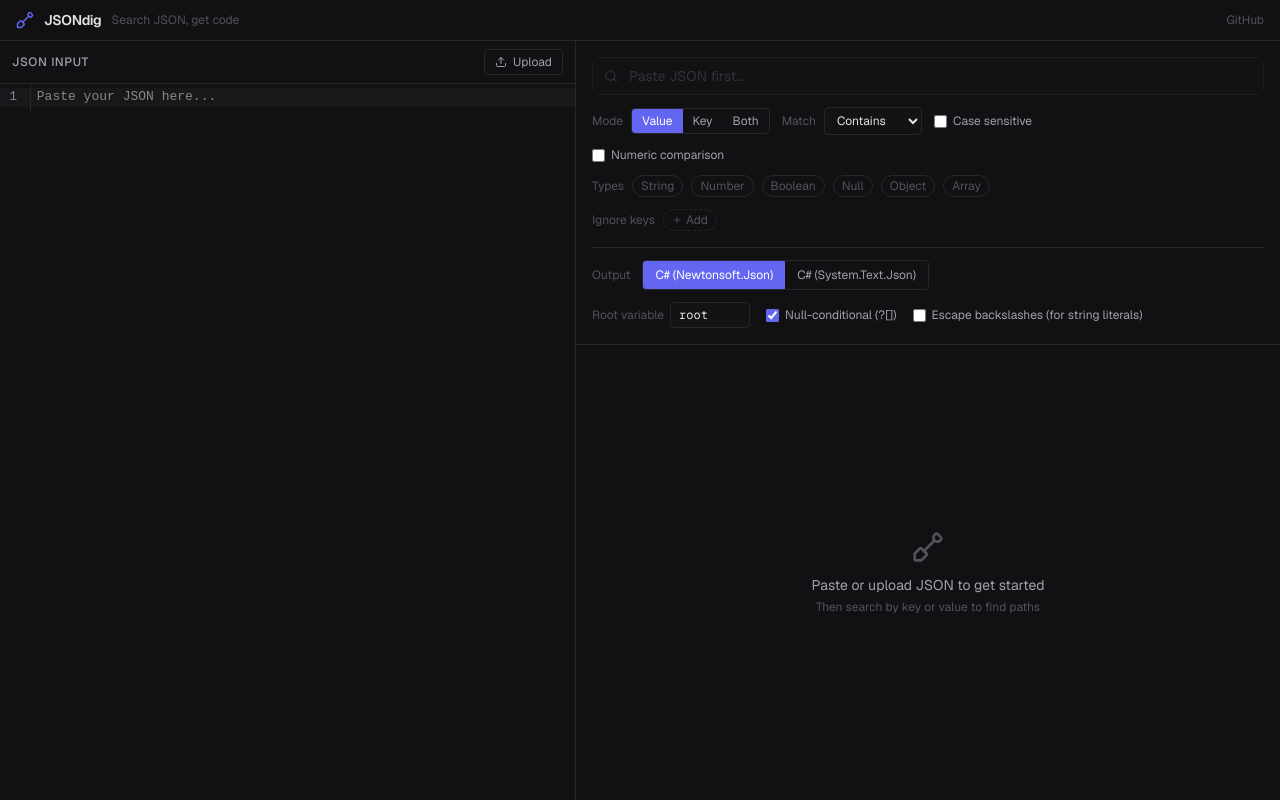
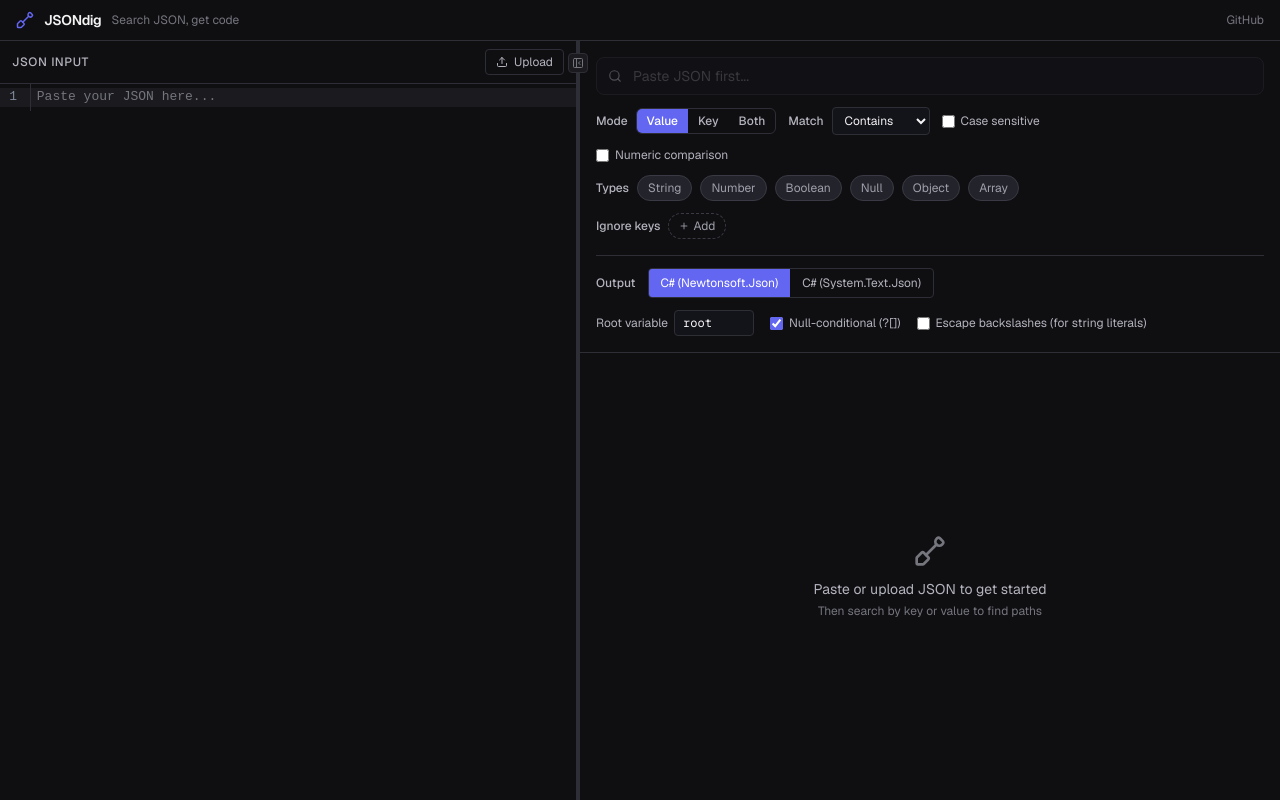
Before and after one commit to biegehydra/json-prober, a Next.js app: page / in a window 1280 px wide. Built offline with nearby package versions, Linux system fonts and the light colour scheme.

Commit message:
Improv UX, colors, add resizable panes

```diff
--- a/src/app/explore/page.tsx
+++ b/src/app/explore/page.tsx
@@ -108,12 +108,13 @@ function ExploreContent() {
           </div>
 
           {/* Beautified JSON output */}
-          <div className="flex-1 min-h-0 relative">
+          <div className="flex-1 min-h-0 overflow-hidden relative">
             {beautified && (
               <div className="absolute top-2 right-4 z-10">
                 <CopyButton text={beautified} />
               </div>
             )}
+            <div className="h-full overflow-auto">
               <CodeMirror
                 value={beautified}
                 extensions={[
@@ -130,6 +131,7 @@ function ExploreContent() {
                 }}
                 readOnly
               />
+            </div>
           </div>
         </div>
       )}
--- a/src/app/globals.css
+++ b/src/app/globals.css
@@ -2,26 +2,30 @@
 
 @theme inline {
   --color-base: #09090b;
-  --color-panel: #111114;
-  --color-surface: #18181b;
-  --color-surface-hover: #1f1f23;
-  --color-input: #131316;
-  --color-border: #27272a;
-  --color-border-hover: #3f3f46;
-  --color-border-focus: #6366f1;
-  --color-text-primary: #e4e4e7;
-  --color-text-secondary: #a1a1aa;
-  --color-text-muted: #52525b;
+  --color-panel: #0f0f12;
+  --color-surface: #1a1a1f;
+  --color-surface-hover: #222228;
+  --color-input: #13131a;
+  --color-border: #2e2e36;
+  --color-border-hover: #4a4a54;
+  --color-border-focus: #818cf8;
+  --color-text-primary: #f4f4f5;
+  --color-text-secondary: #b4b4be;
+  --color-text-muted: #75757e;
   --color-accent: #6366f1;
-  --color-accent-hover: #818cf8;
-  --color-accent-muted: #6366f120;
-  --color-success: #22c55e;
-  --color-error: #ef4444;
-  --color-warning: #eab308;
+  --color-accent-hover: #a5b4fc;
+  --color-accent-muted: #6366f130;
+  --color-accent-subtle: #6366f118;
+  --color-success: #34d399;
+  --color-error: #f87171;
+  --color-warning: #fbbf24;
   --color-key: #93c5fd;
   --color-string: #86efac;
   --color-number: #fde68a;
-  --color-null: #a1a1aa;
+  --color-null: #d4d4d8;
+  --color-chip: #23232b;
+  --color-chip-border: #3a3a44;
+  --color-chip-text: #a0a0ac;
   --font-sans: var(--font-geist-sans);
   --font-mono: var(--font-geist-mono);
 }
@@ -33,11 +37,11 @@ body {
 
 * {
   scrollbar-width: thin;
-  scrollbar-color: var(--color-border) transparent;
+  scrollbar-color: var(--color-border-hover) transparent;
 }
 
 ::selection {
-  background: var(--color-accent-muted);
+  background: #818cf850;
 }
 
 .cm-editor {
@@ -47,7 +51,7 @@ body {
 }
 
 .cm-editor .cm-gutters {
-  background: transparent !important;
+  background: var(--color-panel) !important;
   border-right: 1px solid var(--color-border) !important;
 }
 
@@ -56,10 +60,24 @@ body {
   background: var(--color-surface) !important;
 }
 
-.cm-editor .cm-selectionBackground {
-  background: var(--color-accent-muted) !important;
+.cm-editor .cm-selectionBackground,
+.cm-editor.cm-focused .cm-selectionBackground {
+  background: #818cf840 !important;
 }
 
 .cm-editor.cm-focused {
   outline: none !important;
 }
+
+.cm-editor .cm-placeholder {
+  color: var(--color-text-muted) !important;
+}
+
+/* Resize handle */
+.resize-handle {
+  touch-action: none;
+}
+.resize-handle:hover,
+.resize-handle:active {
+  background: var(--color-accent) !important;
+}
--- a/src/app/page.tsx
+++ b/src/app/page.tsx
@@ -6,13 +6,12 @@ import { JsonEditor } from "@/components/json-input/JsonEditor";
 import { SearchPanel } from "@/components/search/SearchPanel";
 import { SerializerControls } from "@/components/serializer/SerializerControls";
 import { ResultsList } from "@/components/results/ResultsList";
+import { ResizablePanels } from "@/components/shared/ResizablePanels";
 import { parseJson } from "@/lib/parser";
 import { searchJson } from "@/lib/search/engine";
 import { DEFAULT_SEARCH_OPTIONS } from "@/lib/search/types";
 import type { SearchOptions } from "@/lib/search/types";
-import {
-  registerAllPresets,
-} from "@/lib/serializers/presets";
+import { registerAllPresets } from "@/lib/serializers/presets";
 import {
   getAllSerializers,
   getSerializer,
@@ -54,31 +53,7 @@ export default function Home() {
     return searchJson(parseResult.data, searchOptions);
   }, [parseResult, searchOptions]);
 
-  return (
-    <div className="flex flex-col h-full">
-      {/* Header */}
-      <header className="shrink-0 flex items-center justify-between px-4 py-2.5 border-b border-border bg-panel">
-        <div className="flex items-center gap-2.5">
-          <Shovel size={18} className="text-accent" />
-          <h1 className="text-sm font-semibold tracking-tight">JSONdig</h1>
-          <span className="hidden sm:inline text-xs text-text-muted">
-            Search JSON, get code
-          </span>
-        </div>
-        <a
-          href="https://github.com"
-          target="_blank"
-          rel="noopener noreferrer"
-          className="text-xs text-text-muted hover:text-text-secondary transition-colors"
-        >
-          GitHub
-        </a>
-      </header>
-
-      {/* Main content */}
-      <div className="flex-1 min-h-0 flex flex-col lg:flex-row">
-        {/* Left panel — JSON input */}
-        <div className="lg:w-1/2 xl:w-[45%] min-h-[200px] lg:min-h-0 border-b lg:border-b-0 lg:border-r border-border flex flex-col bg-panel">
+  const leftPanel = (
     <JsonEditor
       value={jsonInput}
       onChange={setJsonInput}
@@ -88,10 +63,10 @@ export default function Home() {
           : undefined
       }
     />
-        </div>
+  );
 
-        {/* Right panel — Search + Output + Results */}
-        <div className="flex-1 min-h-0 flex flex-col overflow-hidden bg-panel">
+  const rightPanel = (
+    <>
       <div className="shrink-0 flex flex-col gap-4 p-4 border-b border-border">
         <SearchPanel
           options={searchOptions}
@@ -129,7 +104,9 @@ export default function Home() {
           </div>
         )}
 
-            {parseResult.success && !searchOptions.query && !searchOptions.numericMode && (
+        {parseResult.success &&
+          !searchOptions.query &&
+          !searchOptions.numericMode && (
             <div className="flex flex-col items-center justify-center h-full text-center gap-2 py-12">
               <p className="text-sm text-text-secondary">
                 JSON parsed successfully
@@ -153,17 +130,39 @@ export default function Home() {
           (searchOptions.query || searchOptions.numericMode) &&
           searchResults.length === 0 && (
             <div className="flex flex-col items-center justify-center h-full text-center gap-2 py-12">
-                  <p className="text-sm text-text-secondary">
-                    No matches found
-                  </p>
+              <p className="text-sm text-text-secondary">No matches found</p>
               <p className="text-xs text-text-muted">
                 Try a different search term or match type
               </p>
             </div>
           )}
       </div>
+    </>
+  );
+
+  return (
+    <div className="flex flex-col h-full">
+      {/* Header */}
+      <header className="shrink-0 flex items-center justify-between px-4 py-2.5 border-b border-border bg-panel">
+        <div className="flex items-center gap-2.5">
+          <Shovel size={18} className="text-accent" />
+          <h1 className="text-sm font-semibold tracking-tight">JSONdig</h1>
+          <span className="hidden sm:inline text-xs text-text-muted">
+            Search JSON, get code
+          </span>
         </div>
-      </div>
+        <a
+          href="https://github.com"
+          target="_blank"
+          rel="noopener noreferrer"
+          className="text-xs text-text-muted hover:text-text-secondary transition-colors"
+        >
+          GitHub
+        </a>
+      </header>
+
+      {/* Main content — resizable panels */}
+      <ResizablePanels left={leftPanel} right={rightPanel} />
     </div>
   );
 }
--- a/src/components/json-input/JsonEditor.tsx
+++ b/src/components/json-input/JsonEditor.tsx
@@ -1,7 +1,7 @@
 "use client";
 
 import { useCallback } from "react";
-import CodeMirror from "@uiw/react-codemirror";
+import CodeMirror, { type ViewUpdate } from "@uiw/react-codemirror";
 import { json } from "@codemirror/lang-json";
 import { oneDark } from "@codemirror/theme-one-dark";
 import { Upload } from "lucide-react";
@@ -10,6 +10,15 @@ interface JsonEditorProps {
   value: string;
   onChange: (value: string) => void;
   error?: string;
+}
+
+function tryBeautify(text: string): string {
+  try {
+    const parsed = JSON.parse(text);
+    return JSON.stringify(parsed, null, 2);
+  } catch {
+    return text;
+  }
 }
 
 export function JsonEditor({ value, onChange, error }: JsonEditorProps) {
@@ -21,7 +30,7 @@ export function JsonEditor({ value, onChange, error }: JsonEditorProps) {
       reader.onload = (ev) => {
         const text = ev.target?.result;
         if (typeof text === "string") {
-          onChange(text);
+          onChange(tryBeautify(text));
         }
       };
       reader.readAsText(file);
@@ -30,9 +39,23 @@ export function JsonEditor({ value, onChange, error }: JsonEditorProps) {
     [onChange]
   );
 
+  const handleEditorChange = useCallback(
+    (val: string, viewUpdate: ViewUpdate) => {
+      const isPaste = viewUpdate.transactions.some((tr) =>
+        tr.isUserEvent("input.paste")
+      );
+      if (isPaste) {
+        onChange(tryBeautify(val));
+      } else {
+        onChange(val);
+      }
+    },
+    [onChange]
+  );
+
   return (
     <div className="flex flex-col h-full">
-      <div className="flex items-center justify-between px-3 py-2 border-b border-border">
+      <div className="shrink-0 flex items-center justify-between px-3 py-2 border-b border-border">
         <span className="text-xs font-medium text-text-secondary uppercase tracking-wider">
           JSON Input
         </span>
@@ -48,10 +71,11 @@ export function JsonEditor({ value, onChange, error }: JsonEditorProps) {
         </label>
       </div>
 
-      <div className="flex-1 min-h-0 overflow-auto">
+      <div className="flex-1 min-h-0 overflow-hidden">
+        <div className="h-full overflow-auto">
           <CodeMirror
             value={value}
-          onChange={onChange}
+            onChange={handleEditorChange}
             extensions={[json()]}
             theme={oneDark}
             placeholder="Paste your JSON here..."
@@ -64,9 +88,10 @@ export function JsonEditor({ value, onChange, error }: JsonEditorProps) {
             }}
           />
         </div>
+      </div>
 
       {error && (
-        <div className="px-3 py-2 text-xs text-error border-t border-border bg-error/5">
+        <div className="shrink-0 px-3 py-2 text-xs text-error border-t border-border bg-error/5">
           {error}
         </div>
       )}
--- a/src/components/results/ResultCard.tsx
+++ b/src/components/results/ResultCard.tsx
@@ -105,7 +105,7 @@ export function ResultCard({
       <div className="flex items-start gap-2 px-3 py-2.5">
         <button
           onClick={() => setExpanded(!expanded)}
-          className="mt-0.5 p-0.5 text-text-muted hover:text-text-secondary shrink-0"
+          className="mt-0.5 p-0.5 text-text-muted hover:text-text-primary shrink-0"
         >
           {expanded ? (
             <ChevronDown size={14} />
@@ -143,7 +143,7 @@ export function ResultCard({
         <div className="shrink-0 flex items-center gap-0.5 opacity-0 group-hover:opacity-100">
           <button
             onClick={openInExplorer}
-            className="inline-flex items-center justify-center rounded p-1.5 text-text-muted hover:text-text-secondary hover:bg-surface-hover transition-colors"
+            className="inline-flex items-center justify-center rounded p-1.5 text-text-muted hover:text-text-primary hover:bg-surface-hover transition-colors"
             title="Explore parent in new tab"
           >
             <ExternalLink size={14} />
--- a/src/components/search/SearchPanel.tsx
+++ b/src/components/search/SearchPanel.tsx
@@ -59,12 +59,12 @@ function ToggleGroup<T extends string>({
   onChange: (v: T) => void;
 }) {
   return (
-    <div className="inline-flex rounded border border-border overflow-hidden">
+    <div className="inline-flex rounded-md border border-border overflow-hidden">
       {options.map((opt) => (
         <button
           key={opt.value}
           onClick={() => onChange(opt.value)}
-          className={`px-2.5 py-1 text-xs transition-colors ${
+          className={`px-2.5 py-1 text-xs font-medium transition-colors ${
             value === opt.value
               ? "bg-accent text-white"
               : "text-text-secondary hover:text-text-primary hover:bg-surface-hover"
@@ -131,12 +131,12 @@ export function SearchPanel({
               : "Paste JSON first..."
           }
           disabled={!hasJson || options.numericMode}
-          className="w-full pl-9 pr-3 py-2 text-sm bg-input border border-border rounded-lg text-text-primary placeholder:text-text-muted focus:outline-none focus:border-border-focus transition-colors disabled:opacity-50"
+          className="w-full pl-9 pr-3 py-2 text-sm bg-input border border-border rounded-lg text-text-primary placeholder:text-text-muted focus:outline-none focus:border-border-focus transition-colors disabled:opacity-40"
         />
         {options.query && !options.numericMode && (
           <button
             onClick={() => update({ query: "" })}
-            className="absolute right-2 top-1/2 -translate-y-1/2 p-0.5 text-text-muted hover:text-text-secondary"
+            className="absolute right-2 top-1/2 -translate-y-1/2 p-0.5 text-text-muted hover:text-text-primary"
           >
             <X size={14} />
           </button>
@@ -146,7 +146,7 @@ export function SearchPanel({
       {/* Search mode + match type row */}
       <div className="flex flex-wrap items-center gap-3">
         <div className="flex items-center gap-2">
-          <span className="text-xs text-text-muted">Mode</span>
+          <span className="text-xs text-text-secondary font-medium">Mode</span>
           <ToggleGroup
             options={SEARCH_MODES}
             value={options.mode}
@@ -156,7 +156,7 @@ export function SearchPanel({
 
         {!options.numericMode && (
           <div className="flex items-center gap-2">
-            <span className="text-xs text-text-muted">Match</span>
+            <span className="text-xs text-text-secondary font-medium">Match</span>
             <select
               value={options.matchType}
               onChange={(e) =>
@@ -227,7 +227,7 @@ export function SearchPanel({
 
               {options.numericComparison === "between" && (
                 <>
-                  <span className="text-xs text-text-muted">and</span>
+                  <span className="text-xs text-text-secondary">and</span>
                   <input
                     type="number"
                     value={options.numericValueEnd}
@@ -248,7 +248,7 @@ export function SearchPanel({
 
       {/* Type filter */}
       <div className="flex flex-wrap items-center gap-2">
-        <span className="text-xs text-text-muted">Types</span>
+        <span className="text-xs text-text-secondary font-medium">Types</span>
         {TYPE_FILTERS.map((tf) => {
           const active = options.typeFilter.includes(tf.value);
           return (
@@ -260,10 +260,10 @@ export function SearchPanel({
                   : [...options.typeFilter, tf.value];
                 update({ typeFilter: next });
               }}
-              className={`px-2 py-0.5 text-xs rounded-full border transition-colors ${
+              className={`px-2.5 py-1 text-xs rounded-full border transition-all ${
                 active
-                  ? "border-accent bg-accent-muted text-accent-hover"
-                  : "border-border text-text-muted hover:text-text-secondary hover:border-border-hover"
+                  ? "border-accent bg-accent-muted text-accent-hover font-medium"
+                  : "border-chip-border bg-chip text-chip-text hover:text-text-primary hover:border-border-hover hover:bg-surface-hover"
               }`}
             >
               {tf.label}
@@ -273,7 +273,7 @@ export function SearchPanel({
         {options.typeFilter.length > 0 && (
           <button
             onClick={() => update({ typeFilter: [] })}
-            className="text-xs text-text-muted hover:text-text-secondary"
+            className="text-xs text-text-muted hover:text-text-primary"
           >
             Clear
           </button>
@@ -282,16 +282,16 @@ export function SearchPanel({
 
       {/* Ignore keys */}
       <div className="flex flex-wrap items-center gap-2">
-        <span className="text-xs text-text-muted">Ignore keys</span>
+        <span className="text-xs text-text-secondary font-medium">Ignore keys</span>
         {options.ignoreKeys.map((key) => (
           <span
             key={key}
-            className="inline-flex items-center gap-1 px-2 py-0.5 text-xs rounded-full bg-surface border border-border text-text-secondary"
+            className="inline-flex items-center gap-1 px-2.5 py-1 text-xs rounded-full bg-chip border border-chip-border text-chip-text"
           >
             {key}
             <button
               onClick={() => removeIgnoreKey(key)}
-              className="hover:text-error"
+              className="hover:text-error transition-colors"
             >
               <X size={10} />
             </button>
@@ -302,7 +302,7 @@ export function SearchPanel({
             const key = prompt("Key name to ignore:");
             if (key) addIgnoreKey(key.trim());
           }}
-          className="inline-flex items-center gap-1 px-2 py-0.5 text-xs rounded-full border border-dashed border-border text-text-muted hover:text-text-secondary hover:border-border-hover transition-colors"
+          className="inline-flex items-center gap-1 px-2.5 py-1 text-xs rounded-full border border-dashed border-chip-border text-chip-text hover:text-text-primary hover:border-border-hover transition-colors"
         >
           <Plus size={10} />
           Add
@@ -311,7 +311,7 @@ export function SearchPanel({
 
       {/* Result count */}
       {hasJson && (options.query || options.numericMode) && (
-        <div className="text-xs text-text-muted">
+        <div className="text-xs text-text-secondary">
           {resultCount === 0
             ? "No matches found"
             : `${resultCount} match${resultCount !== 1 ? "es" : ""} found`}
--- a/src/components/serializer/SerializerControls.tsx
+++ b/src/components/serializer/SerializerControls.tsx
@@ -30,7 +30,7 @@ export function SerializerControls({
   return (
     <div className="flex flex-col gap-3">
       <div className="flex flex-wrap items-center gap-3">
-        <span className="text-xs text-text-muted">Output</span>
+        <span className="text-xs text-text-secondary font-medium">Output</span>
         <div className="inline-flex rounded border border-border overflow-hidden">
           {serializers.map((s) => (
             <button
@@ -71,7 +71,7 @@ export function SerializerControls({
             if (opt.type === "string") {
               return (
                 <div key={opt.id} className="flex items-center gap-1.5">
-                  <span className="text-xs text-text-muted">{opt.label}</span>
+                  <span className="text-xs text-text-secondary">{opt.label}</span>
                   <input
                     type="text"
                     value={(options[opt.id] as string) ?? (opt.default as string)}
--- a/src/components/shared/CopyButton.tsx
+++ b/src/components/shared/CopyButton.tsx
@@ -36,7 +36,7 @@ export function CopyButton({ text, className = "", size = 14 }: CopyButtonProps)
       className={`inline-flex items-center justify-center rounded p-1.5 transition-colors ${
         copied
           ? "text-success"
-          : "text-text-muted hover:text-text-secondary hover:bg-surface-hover"
+          : "text-text-muted hover:text-text-primary hover:bg-surface-hover"
       } ${className}`}
       title={copied ? "Copied!" : "Copy to clipboard"}
     >
--- /dev/null
+++ b/src/components/shared/ResizablePanels.tsx
@@ -0,0 +1,122 @@
+"use client";
+
+import {
+  useState,
+  useRef,
+  useCallback,
+  useEffect,
+  type ReactNode,
+} from "react";
+import { PanelLeftClose, PanelLeftOpen } from "lucide-react";
+
+interface ResizablePanelsProps {
+  left: ReactNode;
+  right: ReactNode;
+  defaultLeftPercent?: number;
+  minLeftPercent?: number;
+  maxLeftPercent?: number;
+}
+
+export function ResizablePanels({
+  left,
+  right,
+  defaultLeftPercent = 45,
+  minLeftPercent = 20,
+  maxLeftPercent = 75,
+}: ResizablePanelsProps) {
+  const [leftPercent, setLeftPercent] = useState(defaultLeftPercent);
+  const [collapsed, setCollapsed] = useState(false);
+  const [dragging, setDragging] = useState(false);
+  const containerRef = useRef<HTMLDivElement>(null);
+
+  const handleMouseDown = useCallback(
+    (e: React.MouseEvent | React.TouchEvent) => {
+      e.preventDefault();
+      setDragging(true);
+    },
+    []
+  );
+
+  useEffect(() => {
+    if (!dragging) return;
+
+    const handleMove = (clientX: number) => {
+      const container = containerRef.current;
+      if (!container) return;
+      const rect = container.getBoundingClientRect();
+      const pct = ((clientX - rect.left) / rect.width) * 100;
+      setLeftPercent(Math.min(maxLeftPercent, Math.max(minLeftPercent, pct)));
+    };
+
+    const onMouseMove = (e: MouseEvent) => handleMove(e.clientX);
+    const onTouchMove = (e: TouchEvent) => handleMove(e.touches[0].clientX);
+    const onEnd = () => setDragging(false);
+
+    window.addEventListener("mousemove", onMouseMove);
+    window.addEventListener("mouseup", onEnd);
+    window.addEventListener("touchmove", onTouchMove);
+    window.addEventListener("touchend", onEnd);
+
+    return () => {
+      window.removeEventListener("mousemove", onMouseMove);
+      window.removeEventListener("mouseup", onEnd);
+      window.removeEventListener("touchmove", onTouchMove);
+      window.removeEventListener("touchend", onEnd);
+    };
+  }, [dragging, minLeftPercent, maxLeftPercent]);
+
+  return (
+    <div ref={containerRef} className="flex-1 min-h-0 flex relative">
+      {/* Left panel */}
+      {!collapsed && (
+        <div
+          className="min-h-0 flex flex-col bg-panel"
+          style={{ width: `${leftPercent}%` }}
+        >
+          {left}
+        </div>
+      )}
+
+      {/* Drag handle + collapse button */}
+      <div className="relative shrink-0 flex flex-col items-center z-10">
+        {/* Vertical drag bar */}
+        {!collapsed && (
+          <div
+            onMouseDown={handleMouseDown}
+            onTouchStart={handleMouseDown}
+            className={`resize-handle w-1 flex-1 cursor-col-resize transition-colors ${
+              dragging ? "bg-accent" : "bg-border hover:bg-border-hover"
+            }`}
+          />
+        )}
+
+        {/* Collapse/expand button centered on the edge */}
+        <button
+          onClick={() => setCollapsed(!collapsed)}
+          className="absolute top-3 -translate-x-1/2 left-1/2 flex items-center justify-center w-5 h-5 rounded bg-surface border border-border text-text-muted hover:text-text-primary hover:border-border-hover transition-colors z-20"
+          title={collapsed ? "Show JSON panel" : "Hide JSON panel"}
+        >
+          {collapsed ? (
+            <PanelLeftOpen size={12} />
+          ) : (
+            <PanelLeftClose size={12} />
+          )}
+        </button>
+
+        {collapsed && (
+          <div className="w-px flex-1 bg-border" />
+        )}
+      </div>
+
+      {/* Right panel */}
+      <div className={`flex-1 min-h-0 flex flex-col overflow-hidden bg-panel ${collapsed ? "mx-auto max-w-5xl" : ""}`}>
+        {right}
+      </div>
+
+      {/* Overlay to prevent iframe/editor stealing mouse during drag */}
+      {dragging && (
+        <div className="fixed inset-0 z-50 cursor-col-resize" />
+      )}
+    </div>
+  );
+}
```
Lines whose indentation alone changed are shown as unchanged.
